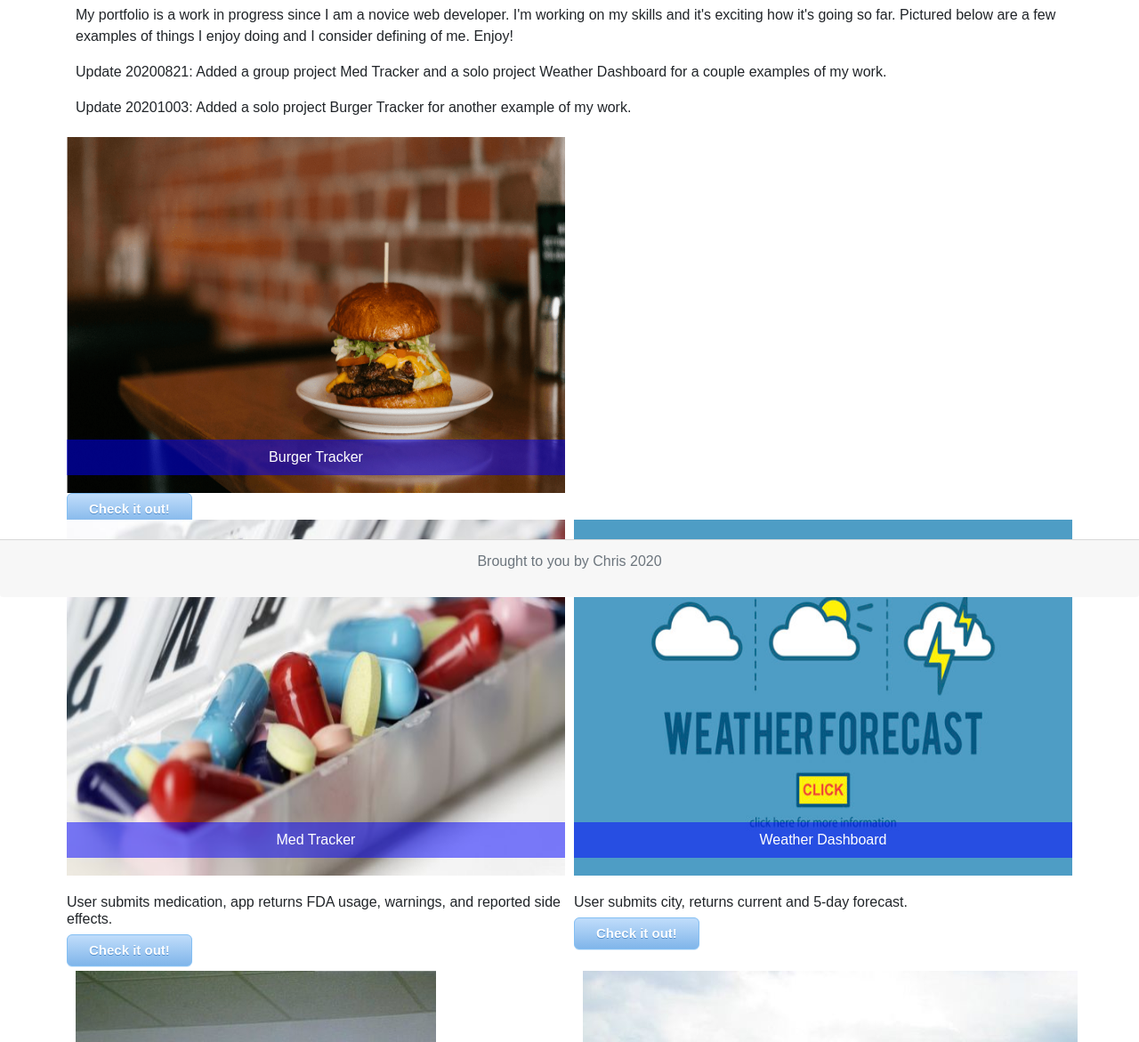
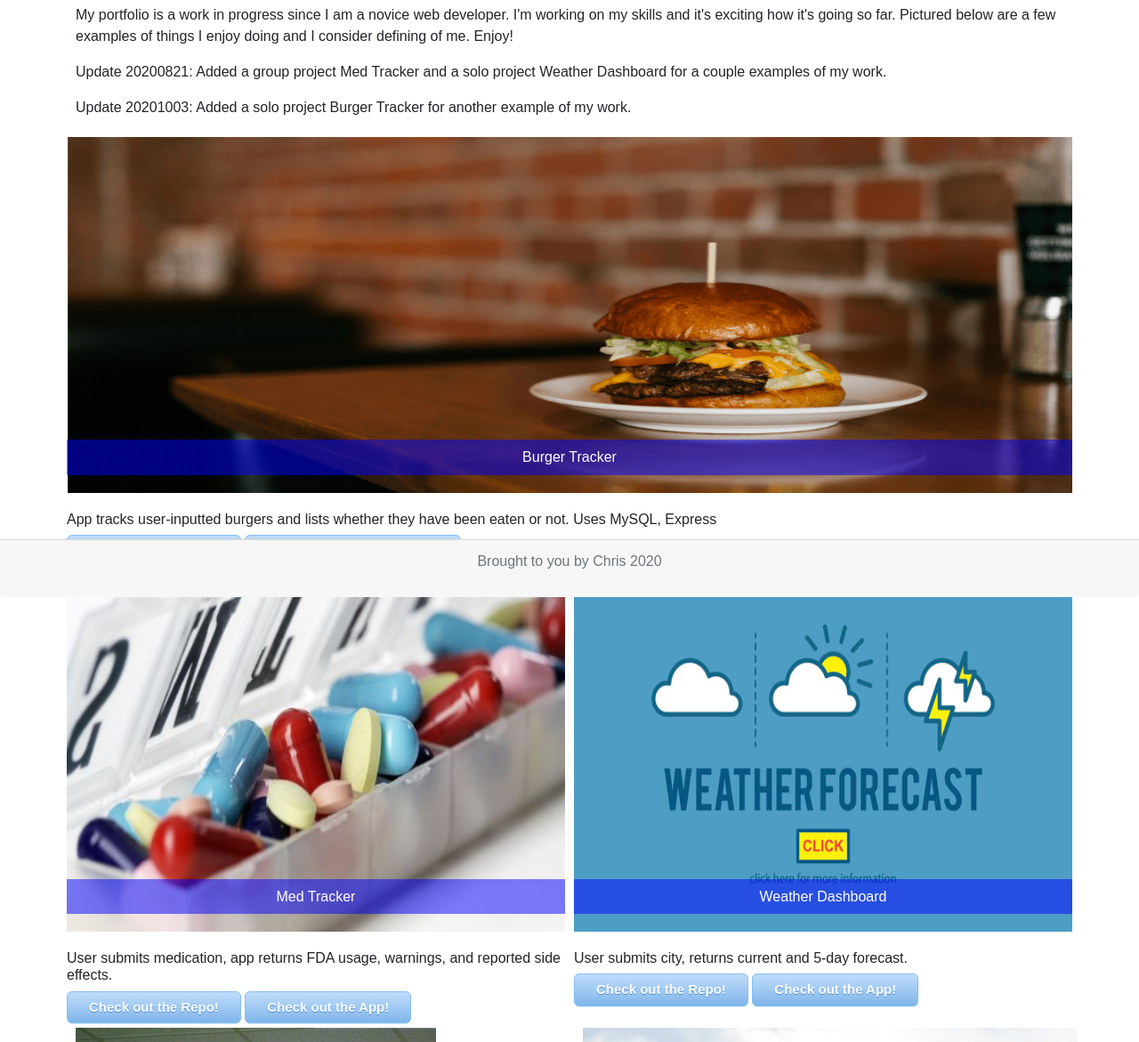
Before and after one commit to dktrcoco/Portfolio, a plain HTML site: page portfolio.html in a window 1280 px wide. Shown: the part 129-1300 px from the top of the page at 89% size. Drawn offline with nearby package versions, Linux system fonts and the light colour scheme.

Commit message:
Adding links to projects

```diff
--- a/portfolio.html
+++ b/portfolio.html
@@ -60,20 +60,24 @@
           exciting how it's going so far. Pictured below are a few examples of things I enjoy doing and I consider
           defining of me. Enjoy!</p>
 
-        <p>Update 20200821: Added a group project Med Tracker and a solo project Weather Dashboard for a couple examples of my work.</p>
+        <p>Update 20200821: Added a group project Med Tracker and a solo project Weather Dashboard for a couple examples
+          of my work.</p>
         <p>Update 20201003: Added a solo project Burger Tracker for another example of my work.</p>
       </div>
     </div>
     <!-- for images, type src="assets/images/filename.png" -->
     <div class="row">
-      <div id="burgerCol" class="col-xs-12 column">
+      <div id="burgerCol" class="col-md-12 column">
         <div class="portfolio">
           <img class="image" src="Assets/Images/burger2.png" alt="Burger Tracker">
           <h6 class="imageText">Burger Tracker</h6>
-          <div>
-            <a class="button" href="https://github.com/dktrcoco/Node_Express_Handlebars">Check it out!</a>
-          </div>
         </div>
+        <h6>App tracks user-inputted burgers and lists whether they have been eaten or not. Uses MySQL, Express</h6>
+        <div>
+          <a class="button" href="https://github.com/dktrcoco/Node_Express_Handlebars">Check out the Repo!</a>
+          <a class="button" href="https://devourtheburgers.herokuapp.com/">Check out the Heroku App!</a>
+        </div>
+
       </div>
     </div>
     <div class="row">
@@ -84,7 +88,8 @@
         </div>
         <h6>User submits medication, app returns FDA usage, warnings, and reported side effects.</h6>
         <div>
-          <a class="button" href="https://github.com/dktrcoco/MedTracker">Check it out!</a>
+          <a class="button" href="https://github.com/dktrcoco/MedTracker">Check out the Repo!</a>
+          <a class="button" href="https://dktrcoco.github.io/newMedicinePlanner/">Check out the App!</a>
         </div>
       </div>
 
@@ -95,7 +100,8 @@
         </div>
         <h6>User submits city, returns current and 5-day forecast.</h6>
         <div>
-          <a class="button" href="https://github.com/dktrcoco/Weather-Dashboard">Check it out!</a>
+          <a class="button" href="https://github.com/dktrcoco/Weather-Dashboard">Check out the Repo!</a>
+          <a class="button" href="https://dktrcoco.github.io/Weather-Dashboard/">Check out the App!</a>
         </div>
       </div>
 
```
